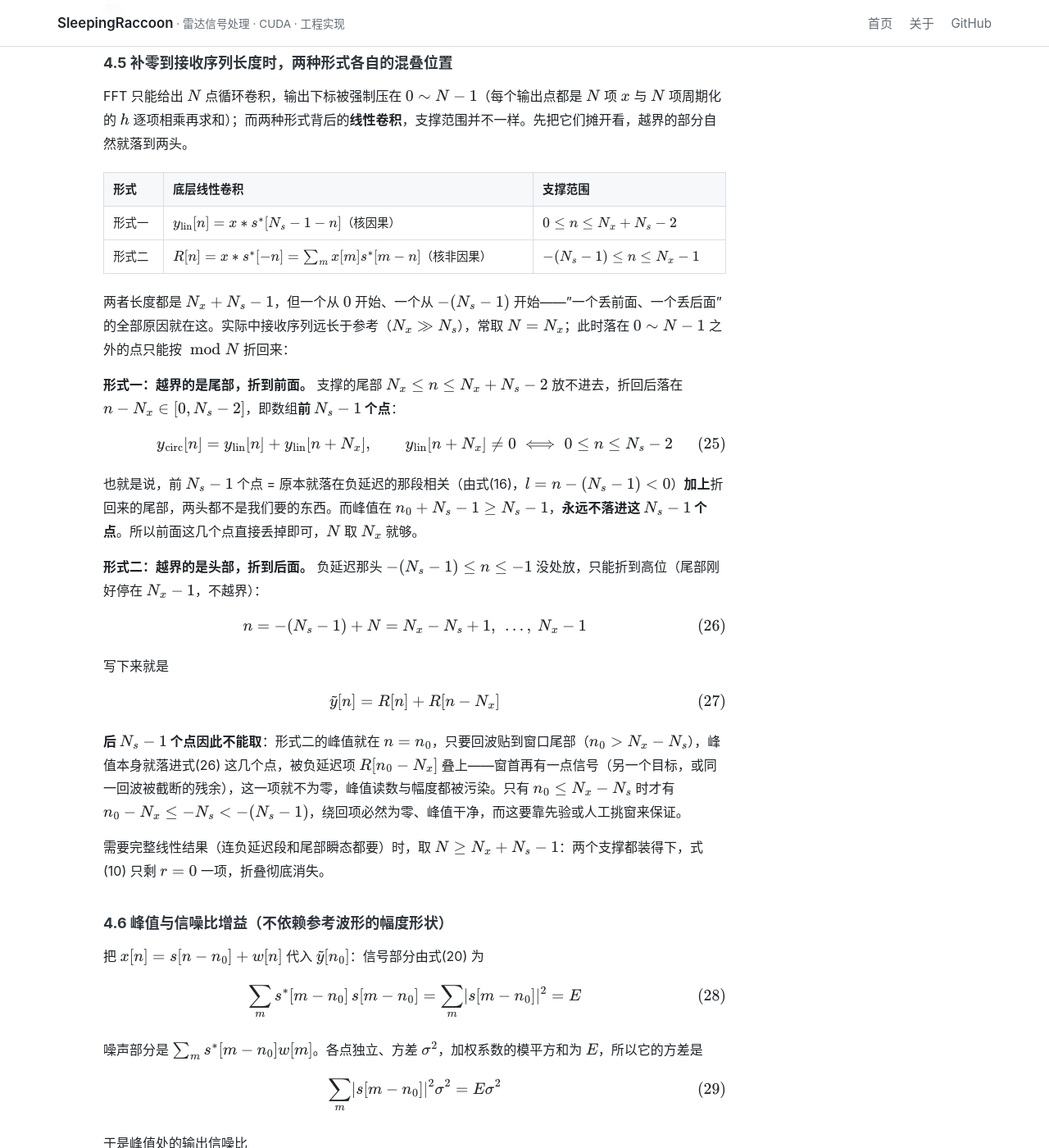
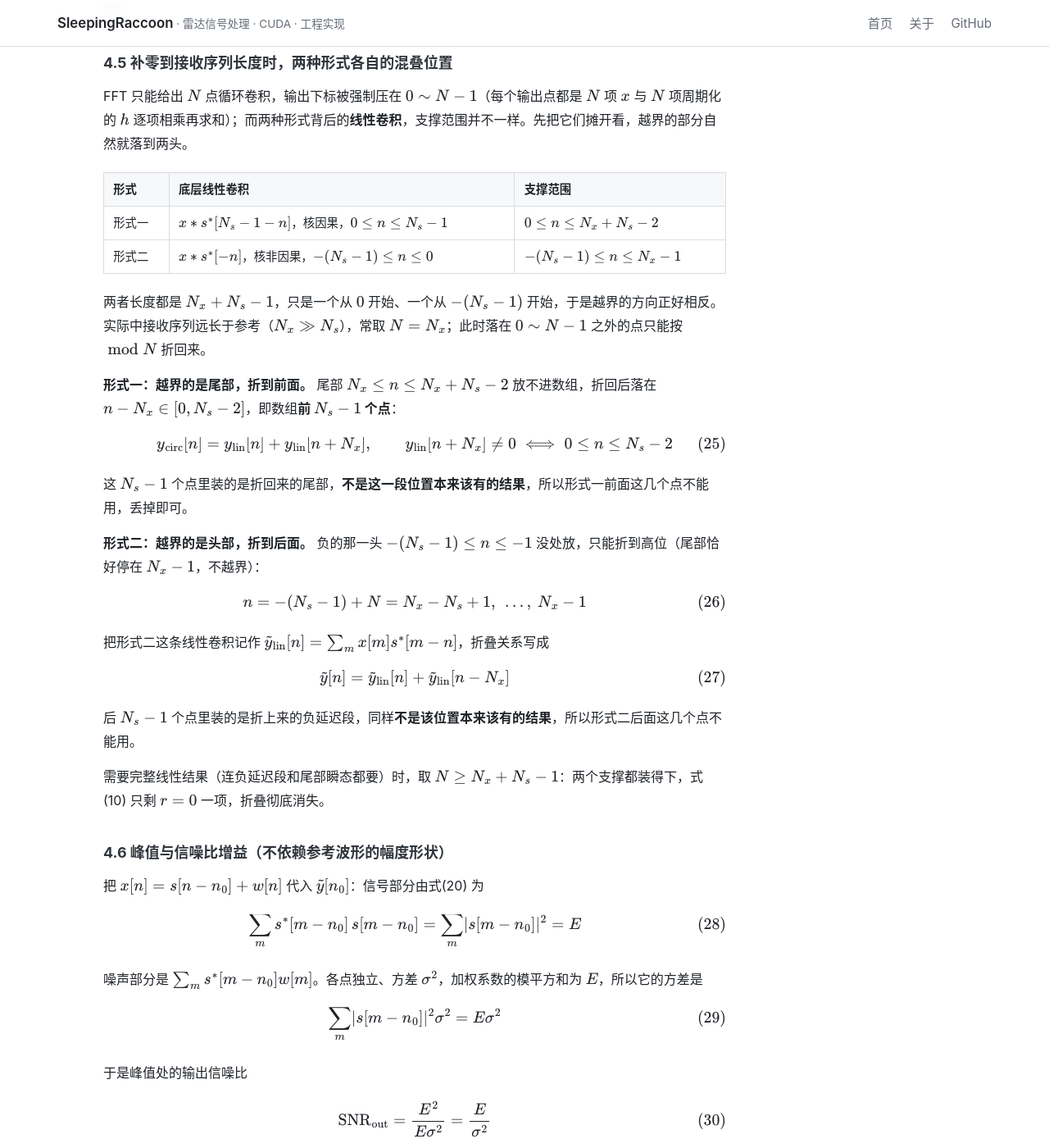
Before and after one commit to SleepingRaccoon/SleepingRaccoon.github.io, a Jekyll site: the page built from _radar/02_匹配滤波.md, in a window 1280 px wide and 1400 px high, scrolled down 6319 px. Shown: the whole window at 82% size. Built offline with Jekyll 4.4.1, drawn with Linux system fonts in a browser that asks for light colours; formulas are drawn with MathJax 3.

Commit message:
docs(02): 4.5 只讲折叠本身，去掉 n0 与 R

```diff
--- a/_radar/02_匹配滤波.md
+++ b/_radar/02_匹配滤波.md
@@ -240,32 +240,32 @@ FFT 只能给出 $N$ 点循环卷积，输出下标被强制压在 $0 \sim N-1$
 
 | 形式 | 底层线性卷积 | 支撑范围 |
 | :--- | :--- | :--- |
-| 形式一 | $y_{\mathrm{lin}}[n] = x \ast s^{\ast}[N_s-1-n]$（核因果） | $0 \le n \le N_x+N_s-2$ |
-| 形式二 | $R[n] = x \ast s^{\ast}[-n] = \sum_m x[m]s^{\ast}[m-n]$（核非因果） | $-(N_s-1) \le n \le N_x-1$ |
+| 形式一 | $x \ast s^{\ast}[N_s-1-n]$，核因果，$0 \le n \le N_s-1$ | $0 \le n \le N_x+N_s-2$ |
+| 形式二 | $x \ast s^{\ast}[-n]$，核非因果，$-(N_s-1) \le n \le 0$ | $-(N_s-1) \le n \le N_x-1$ |
 
-两者长度都是 $N_x+N_s-1$，但一个从 $0$ 开始、一个从 $-(N_s-1)$ 开始——"一个丢前面、一个丢后面"的全部原因就在这。实际中接收序列远长于参考（$N_x \gg N_s$），常取 $N = N_x$；此时落在 $0 \sim N-1$ 之外的点只能按 $\bmod N$ 折回来：
+两者长度都是 $N_x+N_s-1$，只是一个从 $0$ 开始、一个从 $-(N_s-1)$ 开始，于是越界的方向正好相反。实际中接收序列远长于参考（$N_x \gg N_s$），常取 $N = N_x$；此时落在 $0 \sim N-1$ 之外的点只能按 $\bmod N$ 折回来。
 
-**形式一：越界的是尾部，折到前面。** 支撑的尾部 $N_x \le n \le N_x+N_s-2$ 放不进去，折回后落在 $n-N_x \in [0,N_s-2]$，即数组**前 $N_s-1$ 个点**：
+**形式一：越界的是尾部，折到前面。** 尾部 $N_x \le n \le N_x+N_s-2$ 放不进数组，折回后落在 $n-N_x \in [0,N_s-2]$，即数组**前 $N_s-1$ 个点**：
 
 $$
 y_{\mathrm{circ}}[n] = y_{\mathrm{lin}}[n] + y_{\mathrm{lin}}[n+N_x],\qquad y_{\mathrm{lin}}[n+N_x] \ne 0 \iff 0 \le n \le N_s-2 \tag{25}
 $$
 
-也就是说，前 $N_s-1$ 个点 = 原本就落在负延迟的那段相关（由式(16)，$l = n-(N_s-1) < 0$）**加上**折回来的尾部，两头都不是我们要的东西。而峰值在 $n_0+N_s-1 \ge N_s-1$，**永远不落进这 $N_s-1$ 个点**。所以前面这几个点直接丢掉即可，$N$ 取 $N_x$ 就够。
+这 $N_s-1$ 个点里装的是折回来的尾部，**不是这一段位置本来该有的结果**，所以形式一前面这几个点不能用，丢掉即可。
 
-**形式二：越界的是头部，折到后面。** 负延迟那头 $-(N_s-1) \le n \le -1$ 没处放，只能折到高位（尾部刚好停在 $N_x-1$，不越界）：
+**形式二：越界的是头部，折到后面。** 负的那一头 $-(N_s-1) \le n \le -1$ 没处放，只能折到高位（尾部恰好停在 $N_x-1$，不越界）：
 
 $$
 n = -(N_s-1)+N = N_x-N_s+1,\ \dots,\ N_x-1 \tag{26}
 $$
 
-写下来就是
+把形式二这条线性卷积记作 $\tilde y_{\mathrm{lin}}[n] = \sum_m x[m]s^{\ast}[m-n]$，折叠关系写成
 
 $$
-\tilde y[n] = R[n] + R[n-N_x] \tag{27}
+\tilde y[n] = \tilde y_{\mathrm{lin}}[n] + \tilde y_{\mathrm{lin}}[n-N_x] \tag{27}
 $$
 
-**后 $N_s-1$ 个点因此不能取**：形式二的峰值就在 $n = n_0$，只要回波贴到窗口尾部（$n_0 > N_x-N_s$），峰值本身就落进式(26) 这几个点，被负延迟项 $R[n_0-N_x]$ 叠上——窗首再有一点信号（另一个目标，或同一回波被截断的残余），这一项就不为零，峰值读数与幅度都被污染。只有 $n_0 \le N_x-N_s$ 时才有 $n_0-N_x \le -N_s < -(N_s-1)$，绕回项必然为零、峰值干净，而这要靠先验或人工挑窗来保证。
+后 $N_s-1$ 个点里装的是折上来的负延迟段，同样**不是该位置本来该有的结果**，所以形式二后面这几个点不能用。
 
 需要完整线性结果（连负延迟段和尾部瞬态都要）时，取 $N \ge N_x+N_s-1$：两个支撑都装得下，式(10) 只剩 $r = 0$ 一项，折叠彻底消失。
 
```
